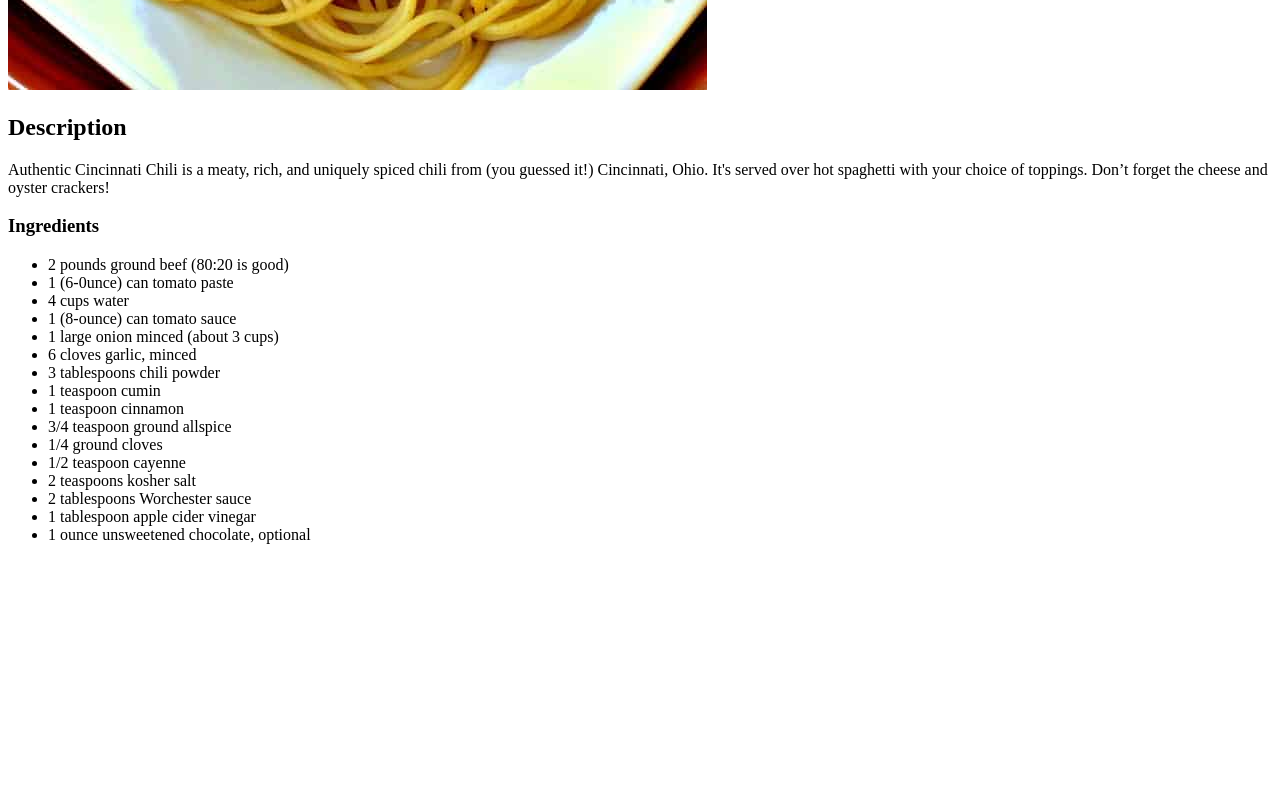
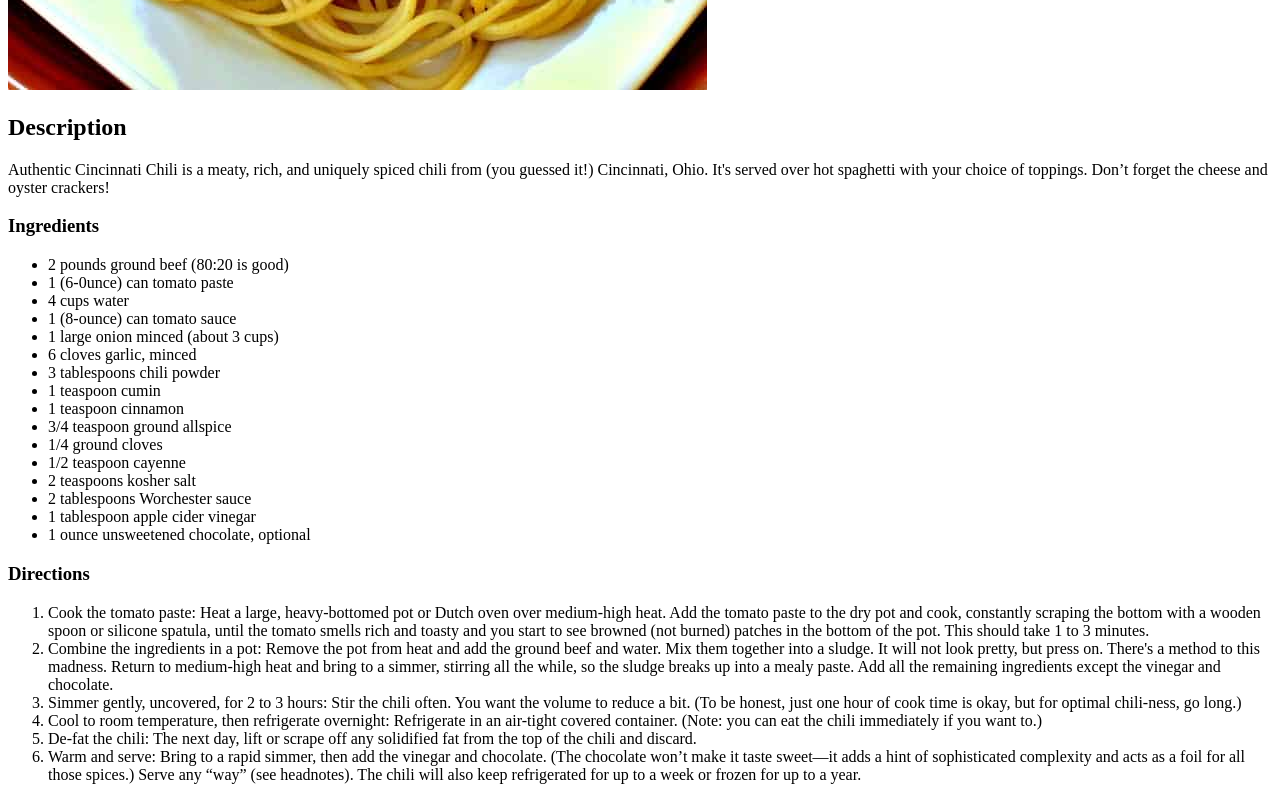
Before and after one commit to Mastertrek/odin-recipes, a plain HTML site: page recipes/cincinnati-chili.html in a window 1280 px wide. Shown: the part 688-1488 px from the top of the page. Before the commit the page ends 1248 px from the top, so only its background shows below. Drawn offline with Linux system fonts and the light colour scheme.

Commit message:
cincinnati-chili.html

```diff
--- a/recipes/cincinnati-chili.html
+++ b/recipes/cincinnati-chili.html
@@ -32,6 +32,37 @@
             <li>1 ounce unsweetened chocolate, optional</li>
         </ul>
 
+        <h3>Directions</h3>
+        <ol>
+            <li>
+                Cook the tomato paste: Heat a large, heavy-bottomed pot or Dutch oven over medium-high heat. Add the tomato paste to the dry pot and cook, constantly scraping the bottom with a wooden spoon or silicone spatula, until the tomato smells rich and toasty and you start to see browned (not burned) patches in the bottom of the pot. This should take 1 to 3 minutes.
+            </li>
+            <li>
+                Combine the ingredients in a pot:
+                Remove the pot from heat and add the ground beef and water. Mix them together into a sludge. It will not look pretty, but press on. There's a method to this madness.
+
+                Return to medium-high heat and bring to a simmer, stirring all the while, so the sludge breaks up into a mealy paste. Add all the remaining ingredients except the vinegar and chocolate.
+            </li>
+            <li>
+                Simmer gently, uncovered, for 2 to 3 hours:
+                Stir the chili often. You want the volume to reduce a bit. (To be honest, just one hour of cook time is okay, but for optimal chili-ness, go long.)
+            </li>
+            <li>
+                Cool to room temperature, then refrigerate overnight:
+                Refrigerate in an air-tight covered container. (Note: you can eat the chili immediately if you want to.)
+            </li>
+            <li>
+                De-fat the chili:
+                The next day, lift or scrape off any solidified fat from the top of the chili and discard.
+            </li>
+            <li>
+                Warm and serve:
+                Bring to a rapid simmer, then add the vinegar and chocolate. (The chocolate won’t make it taste sweet—it adds a hint of sophisticated complexity and acts as a foil for all those spices.)
+
+                Serve any “way” (see headnotes). The chili will also keep refrigerated for up to a week or frozen for up to a year.
+            </li>
+        </ol>
+
 
 
     </body>
```
